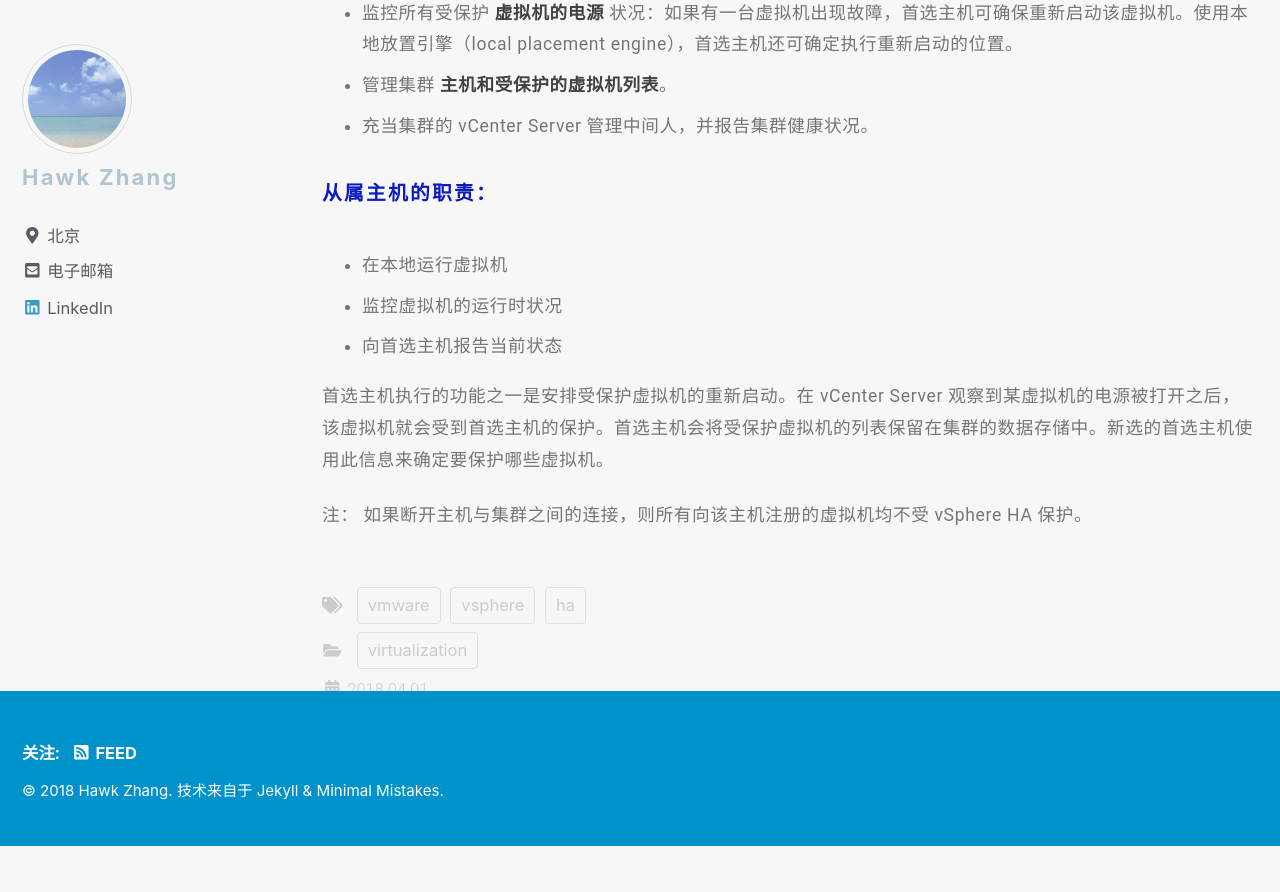
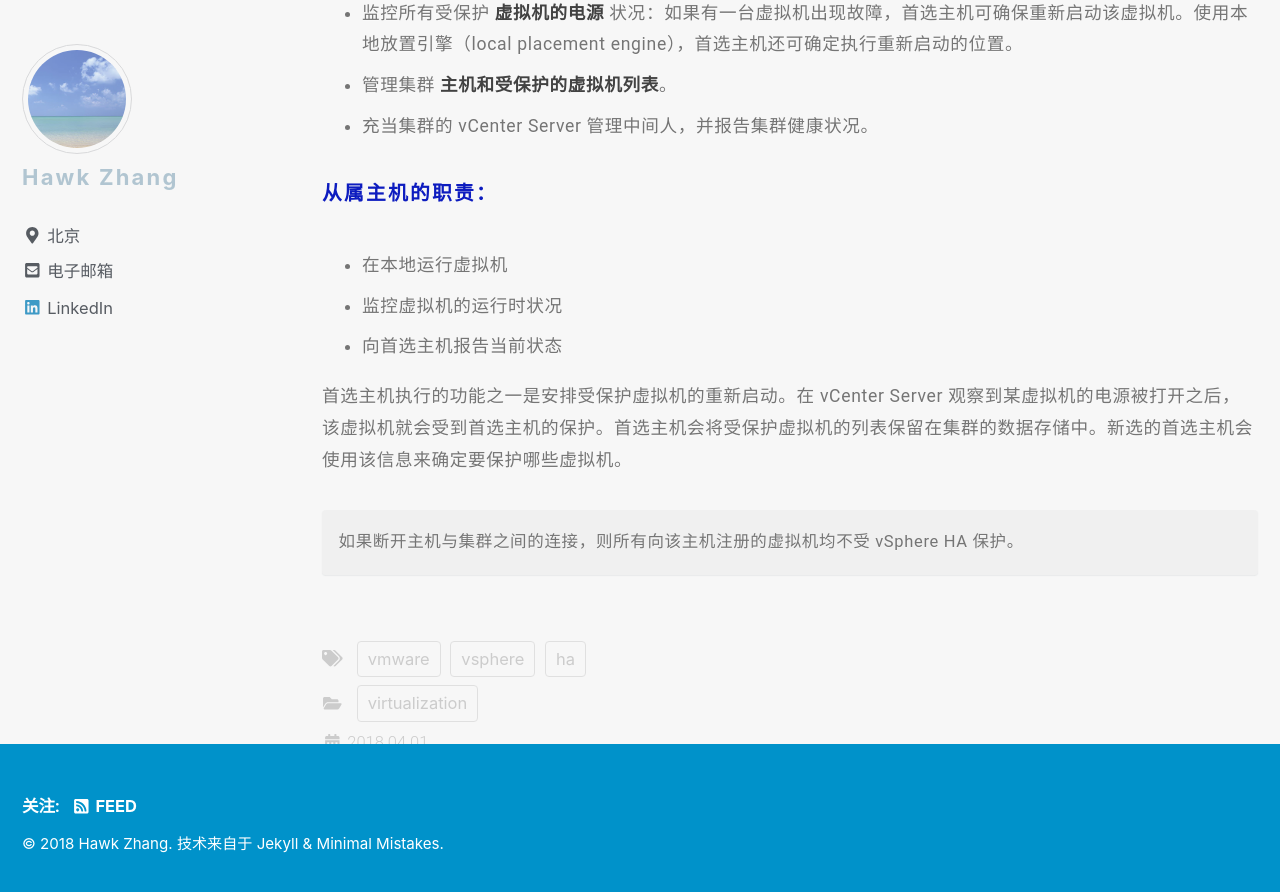
Before and after one commit to narru888/linotes_note, a Jekyll site: the page built from _posts/virtualizaion/2018-04-01-vsphere.ha.md, in a window 1280 px wide and 900 px high, scrolled down 6668 px. Shown: the top 892 px of the window. Built offline with Jekyll 4.4.1, drawn with Linux system fonts in a browser that asks for light colours; nearby versions of some CDN libraries; a script that is not in the unit is left out; before the commit the page ends 7514 px from its top, so only the background shows below that.

Commit message:
update on 2018-11-29 10:46:01 CST

```diff
--- a/_posts/virtualizaion/2018-04-01-vsphere.ha.md
+++ b/_posts/virtualizaion/2018-04-01-vsphere.ha.md
@@ -195,7 +195,7 @@ vSphere HA 可以将虚拟机及其所驻留的主机集中在集群内，从而
 * 监控虚拟机的运行时状况
 * 向首选主机报告当前状态
 
-首选主机执行的功能之一是安排受保护虚拟机的重新启动。在 vCenter Server 观察到某虚拟机的电源被打开之后，该虚拟机就会受到首选主机的保护。首选主机会将受保护虚拟机的列表保留在集群的数据存储中。新选的首选主机使用此信息来确定要保护哪些虚拟机。
+首选主机执行的功能之一是安排受保护虚拟机的重新启动。在 vCenter Server 观察到某虚拟机的电源被打开之后，该虚拟机就会受到首选主机的保护。首选主机会将受保护虚拟机的列表保留在集群的数据存储中。新选的首选主机会使用该信息来确定要保护哪些虚拟机。
 
-注：
 如果断开主机与集群之间的连接，则所有向该主机注册的虚拟机均不受 vSphere HA 保护。
+{: .notice}
```
